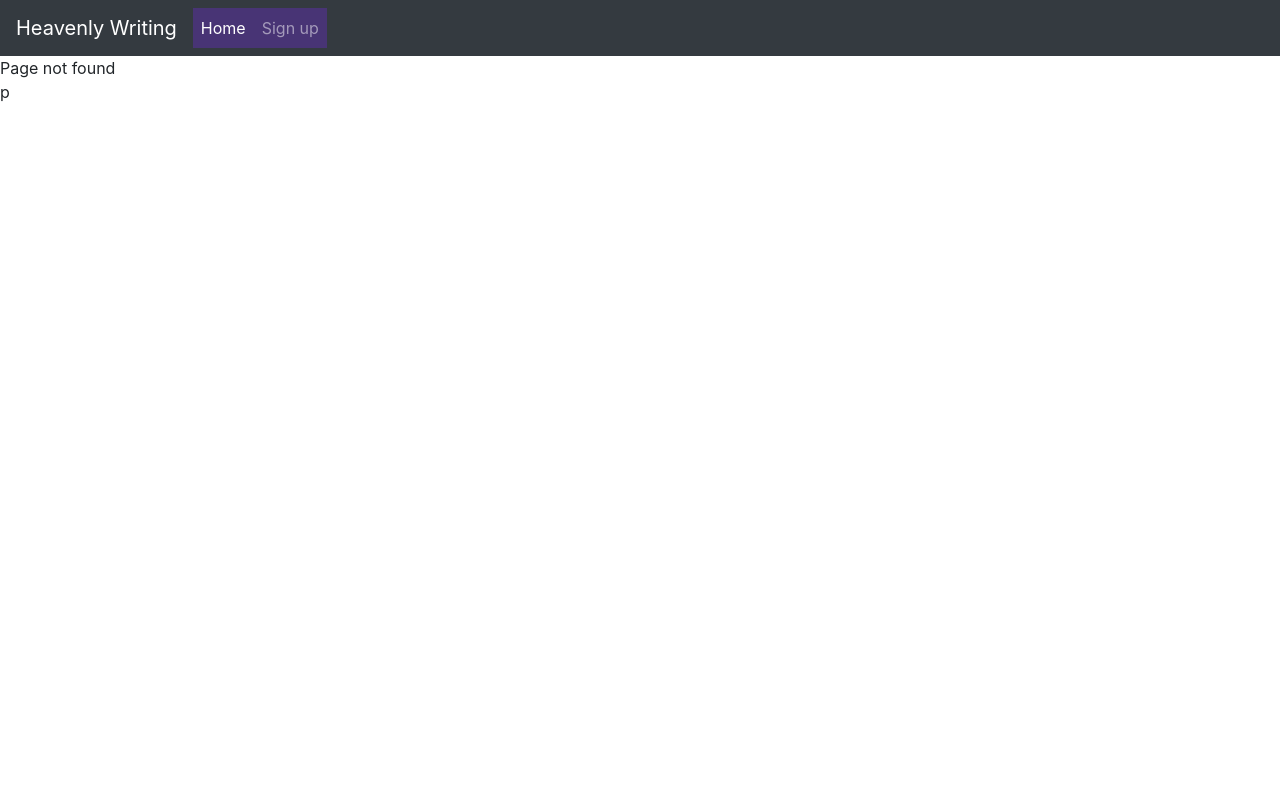
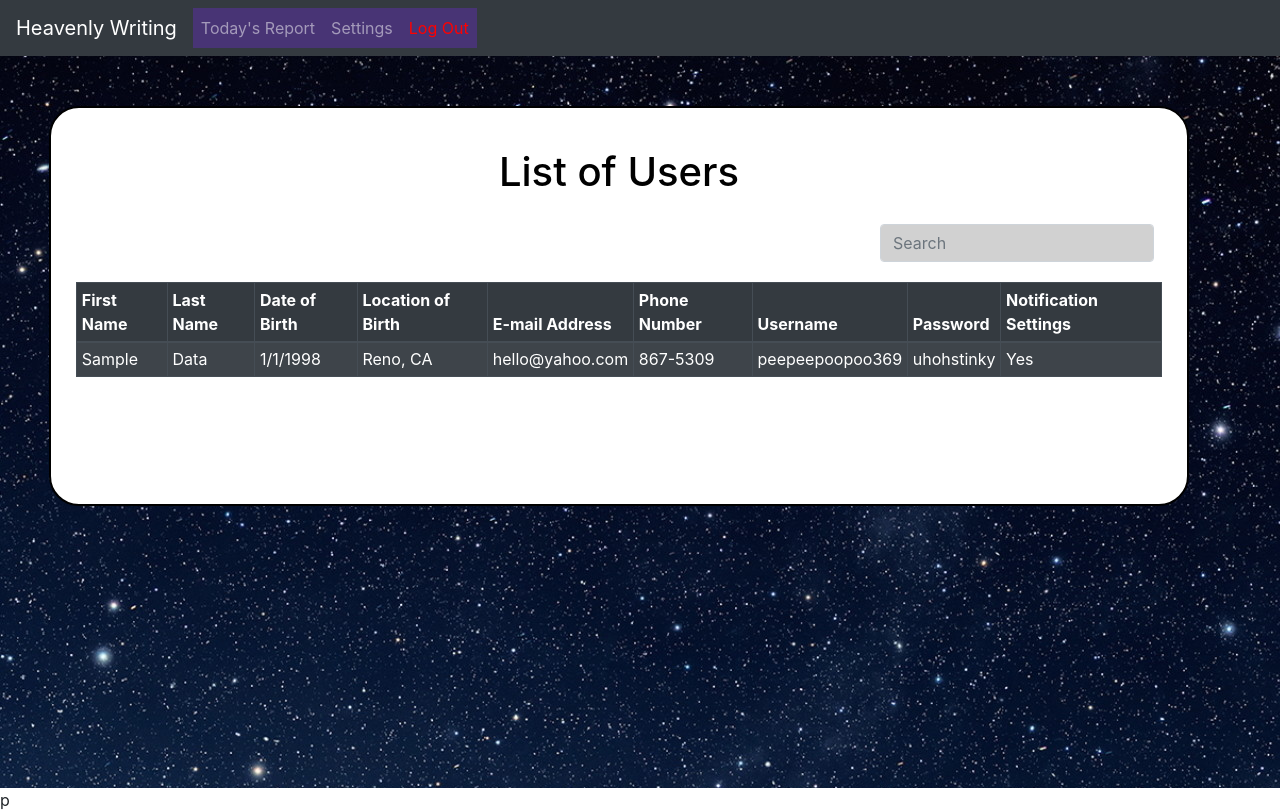
Before and after one commit to UFamayajimenez/HeavenlyWritingHoroscopes, a React (Create React App) app in the folder client/: page /admin/users in a window 1280 px wide. Before the commit this address had no page. Built offline with nearby package versions, Linux system fonts and the light colour scheme.

Commit message:
Navbar changes based on clientState
Will work on handling submit and setting clientState next

```diff
--- a/client/src/App.js
+++ b/client/src/App.js
@@ -1,21 +1,31 @@
-import React from 'react';
+import React, { useState } from 'react';
 import { Route, Switch, Redirect  } from 'react-router-dom';
 import Home from "./views/Home/Home";
 import SignUp from "./views/SignUp/SignUp";
 import NotFound from "./views/NotFound";
 import NavBar from "./components/Header/NavBar";
 import 'bootstrap/dist/css/bootstrap.min.css';
+
+import AdminPage from './views/Admin/AdminPage';
+import ClientPage from './views/Client/ClientPage';
+
 const App = (props) => {
+
+    const [clientState, setClientState] = useState(2);
+
     return (
         <div>
-            <NavBar />
+            <NavBar clientState={clientState}/>
                 <Switch>
                     <Route exact path="/Home" component={Home} />
                     <Route exact path="/SignUp" component={SignUp} />
                     <Route exact path="/">
                         <Redirect to="/Home" />
                     </Route>
+                    <Route path="/admin" component={AdminPage} />
+                    <Route path="/client" component={ClientPage} />
                     <Route component={NotFound}/>
+
                 </Switch>
         </div>
     );
--- a/client/src/components/Header/NavBar.js
+++ b/client/src/components/Header/NavBar.js
@@ -1,7 +1,44 @@
 import React from 'react';
 import './NavBar.css';
+import {Navbar, Nav} from 'react-bootstrap';
 
-const NavBar = () => {
+const NavBar = (props) => {
+
+
+    if(props.clientState == 1) {
+        return (
+            <Navbar bg="dark" expand="lg" variant="dark" >
+            <Navbar.Brand href="/admin/users">Heavenly Writing</Navbar.Brand>
+            <Navbar.Toggle aria-controls="basic-navbar-nav" />
+            <Navbar.Collapse id="basic-navbar-nav">
+                <Nav className="mr-auto">
+                    <Nav.Link href="/admin/users">Users</Nav.Link>
+                    <Nav.Link href="/admin/database">Database</Nav.Link>
+                    <Nav.Link href="/admin/overview">Overview</Nav.Link>
+                    <Nav.Link href="/admin/statistics">Statistics</Nav.Link>
+                    <Nav.Link href="/admin/settings">Settings</Nav.Link>
+                    <Nav.Link href="/admin/signout" style={{color: "red"}}>Log Out</Nav.Link>
+                </Nav>
+            </Navbar.Collapse>
+        </Navbar>
+        );
+    }
+    else if(props.clientState == 2) {
+        return (
+            <Navbar bg="dark" expand="lg" variant="dark" >
+                <Navbar.Brand href="/client/todays-report">Heavenly Writing</Navbar.Brand>
+                <Navbar.Toggle aria-controls="basic-navbar-nav" />
+                <Navbar.Collapse id="basic-navbar-nav">
+                    <Nav className="mr-auto">
+                        <Nav.Link href="/client/todays-report">Today's Report</Nav.Link>
+                        <Nav.Link href="/client/settings">Settings</Nav.Link>
+                        <Nav.Link href="/client/signout" style={{color: "red"}}>Log Out</Nav.Link>
+                    </Nav>
+                </Navbar.Collapse>
+            </Navbar>
+        )
+    }
+    else {
     return (
         <nav className="navbar navbar-expand-lg navbar-dark bg-dark">
 
@@ -22,7 +59,8 @@ const NavBar = () => {
                 </ul>
             </div>
         </nav>
-    )
+    );
+    }
 };
 
 export default NavBar;
--- a/client/src/views/Admin/AdminPage.js
+++ b/client/src/views/Admin/AdminPage.js
@@ -20,7 +20,7 @@ const AdminPage = (props) => {
                 crossOrigin="anonymous"
             />
             <div>
-                <AdminNavBar/>
+                {/* <AdminNavBar/> */}
             </div>
 
             <Switch>
--- a/client/src/views/Client/ClientPage.js
+++ b/client/src/views/Client/ClientPage.js
@@ -16,7 +16,7 @@ const ClientPage = (props) => {
                 crossOrigin="anonymous"
             />
             <div>
-                <ClientNavBar/>
+                {/* <ClientNavBar/> */}
             </div>
 
             <Switch>
```
